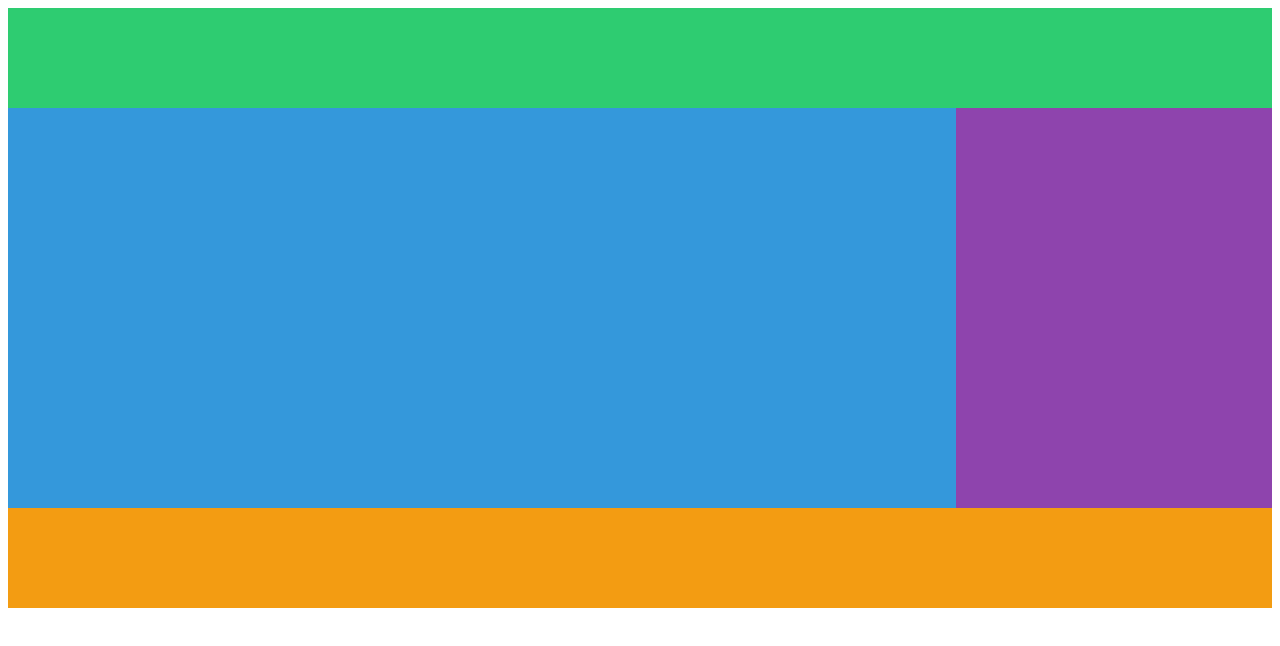
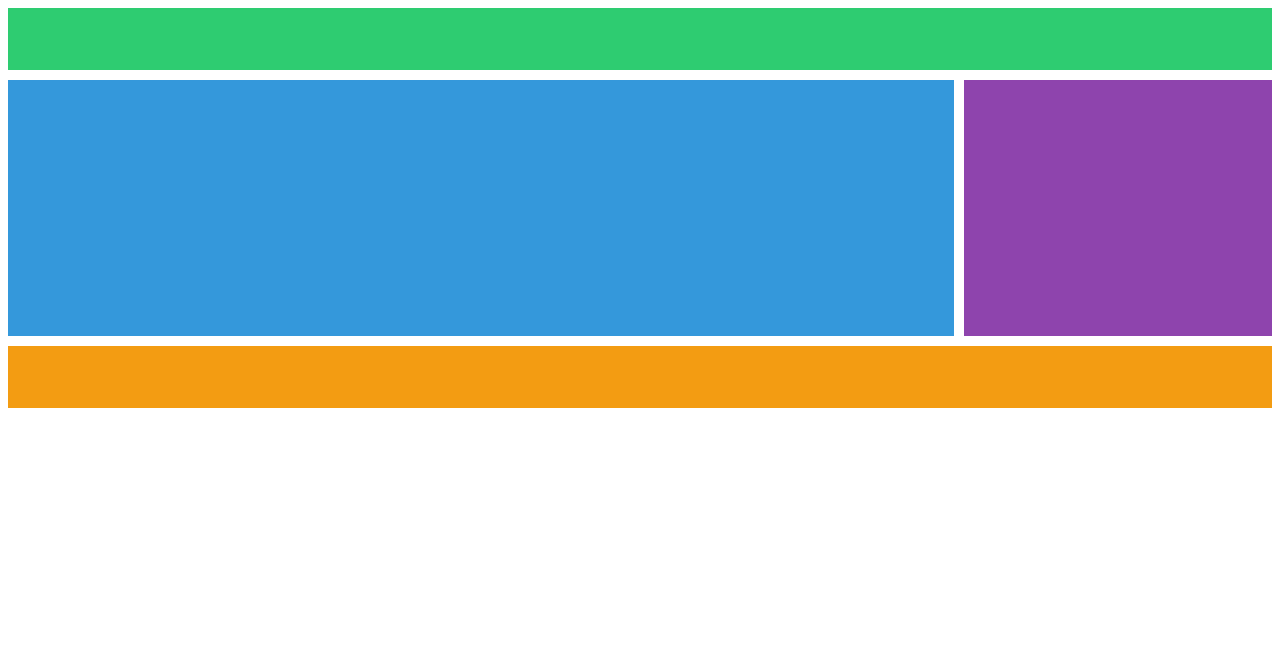
Before and after one commit to BrandonKTC/css-masterclass, a plain HTML site: page index.html in a window 1280 px wide. Drawn offline with Linux system fonts and the light colour scheme.

Commit message:
end grid

```diff
--- a/styles.css
+++ b/styles.css
@@ -5,13 +5,13 @@ body {
 
 .grid {
 	display: grid;
-	grid-template-columns: auto, 200px;
-	grid-template-rows: 100px repeat(2, 200px) 100px;
-	grid-template-areas:
-		"header header header header"
-		"content content content nav"
-		"content content content nav"
-		"footer footer footer footer";
+	gap: 10px;
+	height: 50vh;
+	grid-template:
+		"header header header header" 1fr
+		"content content content nav" 2fr
+		"content content content nav" 2fr
+		"footer footer footer footer" 1fr / 1fr 1fr 1fr 1fr;
 }
 
 .header {
```
